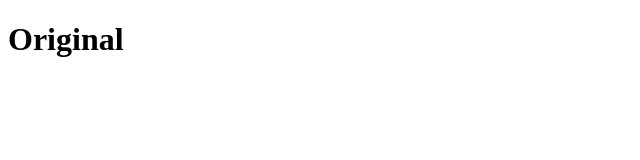
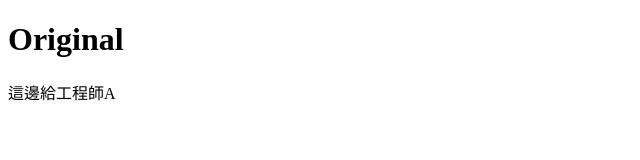
Before and after one commit to Ehren-806260/Art_method_2, a plain HTML site: page index.html in a window 1280 px wide. Shown: the whole page, without its empty margins (0-640 px from the left). Drawn offline with Linux system fonts and the light colour scheme.

Commit message:
add html for engineer A

```diff
--- a/index.html
+++ b/index.html
@@ -8,5 +8,6 @@
 </head>
 <body>
     <h1>Original</h1>
+    <p>這邊給工程師A</p>
 </body>
 </html>
```
